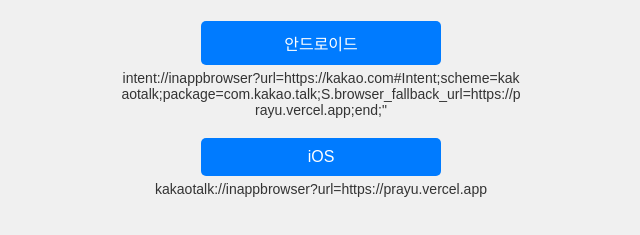
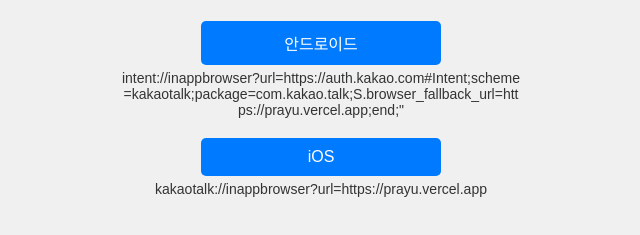
Before and after one commit to TeamVisioneer/Test-Ci, a website: page index.html in a window 1280 px wide. Shown: the part 335-570 px from the top of the page, without its empty margins (319-959 px from the left). Drawn offline with Linux system fonts and the light colour scheme.

Commit message:
chore: 인앱브라우저 테스트

```diff
--- a/index.html
+++ b/index.html
@@ -57,12 +57,12 @@
     <div class="container">
       <div class="button-component">
         <a
-          href="intent://inappbrowser?url=https://kakao.com#Intent;scheme=kakaotalk;package=com.kakao.talk;S.browser_fallback_url=https://prayu.vercel.app;end;"
+          href="intent://inappbrowser?url=https://auth.kakao.com#Intent;scheme=kakaotalk;package=com.kakao.talk;S.browser_fallback_url=https://prayu.vercel.app;end;"
           class="btn"
           >안드로이드</a
         >
         <div class="link-text">
-          intent://inappbrowser?url=https://kakao.com#Intent;scheme=kakaotalk;package=com.kakao.talk;S.browser_fallback_url=https://prayu.vercel.app;end;"
+          intent://inappbrowser?url=https://auth.kakao.com#Intent;scheme=kakaotalk;package=com.kakao.talk;S.browser_fallback_url=https://prayu.vercel.app;end;"
         </div>
       </div>
       <!-- Add this line to show the link text below the button -->
```
